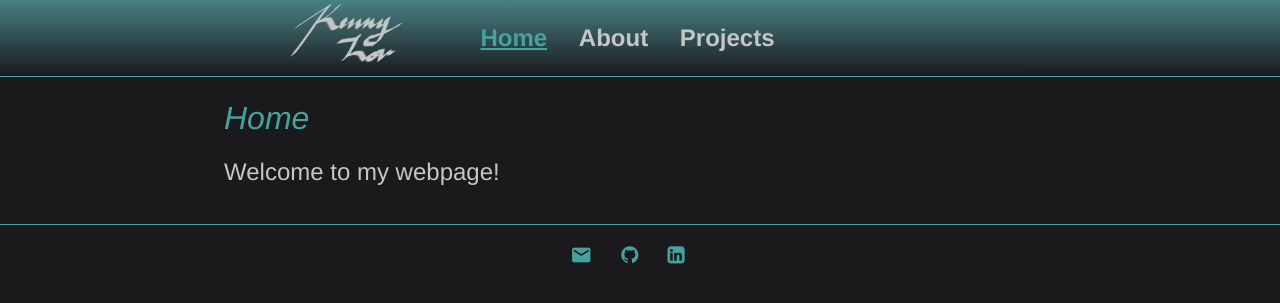
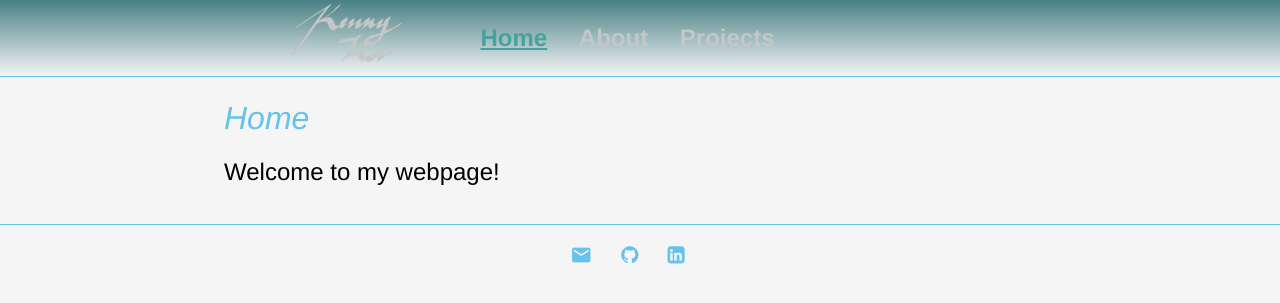
Before and after one commit to clfkenny/clfkenny.github.io, a Jekyll site: the page built from index.md, in a window 1280 px wide. Shown: the top 303 px of the page. Built offline with Jekyll 4.4.1, drawn with Linux system fonts in a browser that asks for light colours.

Commit message:
Update main.css

```diff
--- a/css/main.css
+++ b/css/main.css
@@ -2,12 +2,12 @@ body {
     margin: 100px auto;
     width: 100%;
     font-family:'Helvetica', 'Arial', 'Sans-Serif';
-    color: #c5c6c7;
-    background-color:#1a1a1d;
+    color: black;
+    background-color:whitesmoke;
 }
 nav {
     background-color:#1a1a1d;
-    border-bottom: .8px solid #45a29e;
+    border-bottom: .8px solid #64c2ec;
     font-size: 1.5em;
     text-align: center;
     overflow: hidden;
@@ -15,7 +15,7 @@ nav {
     top: 0;
     width: 100%;
     z-index:1000;
-    background: linear-gradient(#488084, #1a1a1d);
+    background: linear-gradient(#488084, whitesmoke);
 }
 
 img#logo {
@@ -53,18 +53,18 @@ a {
     transition: all 0.5s;
     border-bottom: 1px solid transparent;
     text-decoration: none;
-    color:#45a29e;
+    color:#64c2ec;
 }
 nav a:hover {
-    color: #45a29e;
+    color: #64c2ec;
     text-decoration: underline;
-    text-decoration-color:#45a29e;
+    text-decoration-color:#64c2ec;
 }
 footer a:hover {
-    color: #c5c6c7;
+    color: black;
 }
 h1 {
-    color: #45a29e;
+    color: #64c2ec;
     font-size: 2em;
     font-weight: normal;
 }
@@ -84,7 +84,7 @@ p {
     font-family:'Helvetica', 'Arial', 'Sans-Serif';
 }
 footer {
-    border-top: .8px solid #45a29e;
+    border-top: .8px solid #64c2ec;
     font-size: .9em;
     text-align: center;
 }
```
